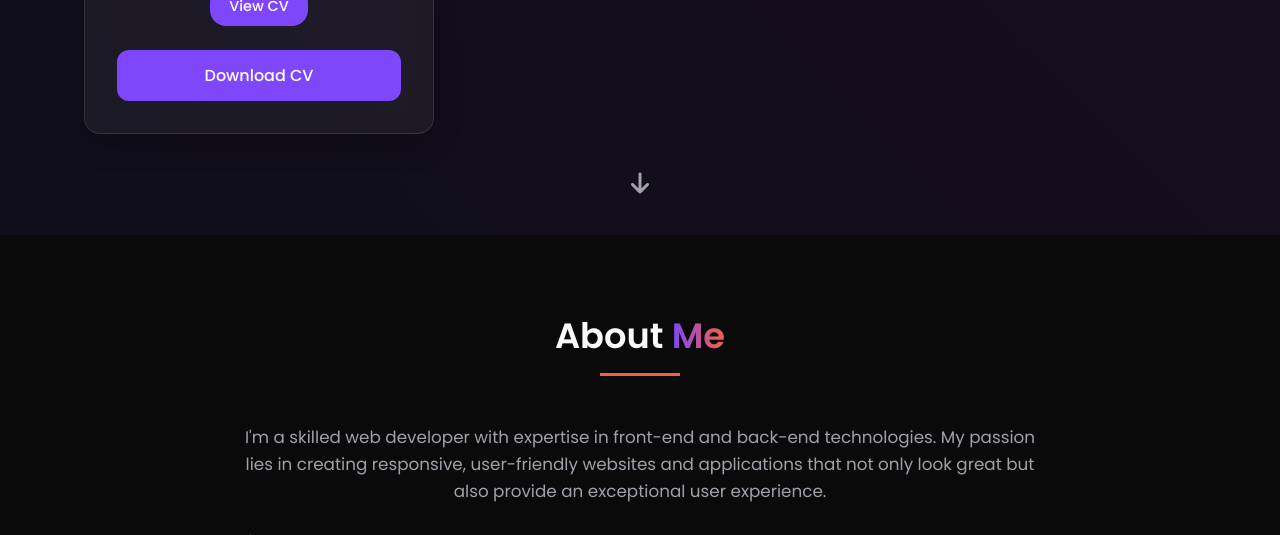
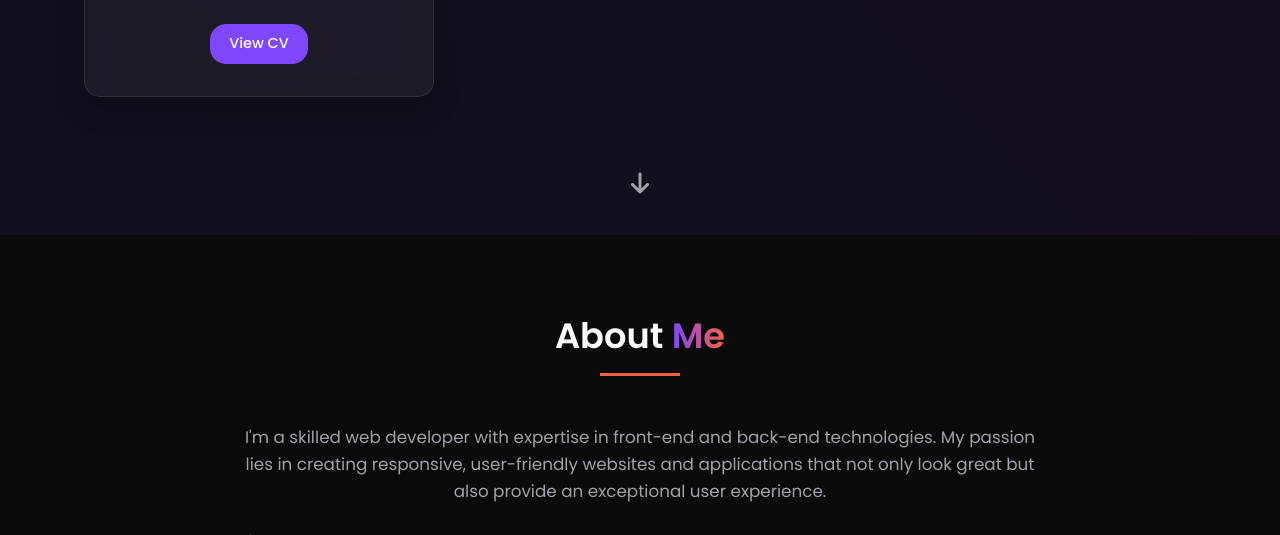
Before and after one commit to LilianWacuka/Personal-portfolio, a plain HTML site: page index.html in a window 1280 px wide. Shown: the part 565-1100 px from the top of the page. Drawn offline with Linux system fonts and the light colour scheme.

Commit message:
Updated files

```diff
--- a/index.html
+++ b/index.html
@@ -68,8 +68,7 @@
                             <a href="mailto:liliannguruw@gmail.com" class="social-icon" aria-label="Email"><i class="fas fa-envelope"></i></a>
                             <a href="tel:+254716122359" class="social-icon" aria-label="Phone"><i class="fas fa-phone"></i></a>
                         </div>
-                         <a href="./assets/documents/Lilian_Nguru_CV.pdf" view class="btn btn-view">View CV</a>
-                        <a href="./assets/documents/Lilian_Nguru_CV.pdf" download class="btn btn-download">Download CV</a>
+                        <a href="./assets/documents/Lilian_Nguru_CV.pdf" view class="btn btn-view">View CV</a>
                     </div>
                 </div>
                 <a href="#about" class="scroll-down" title="Scroll down to About section">
```
